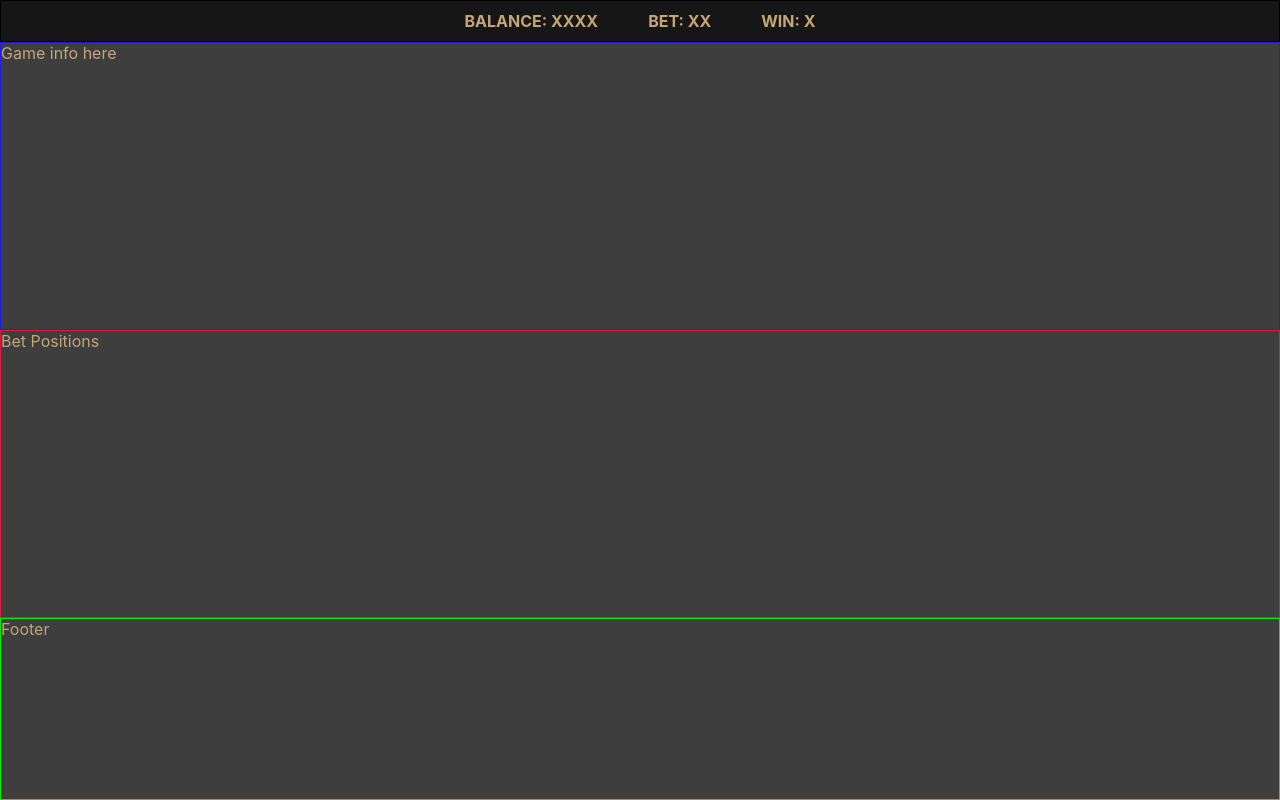
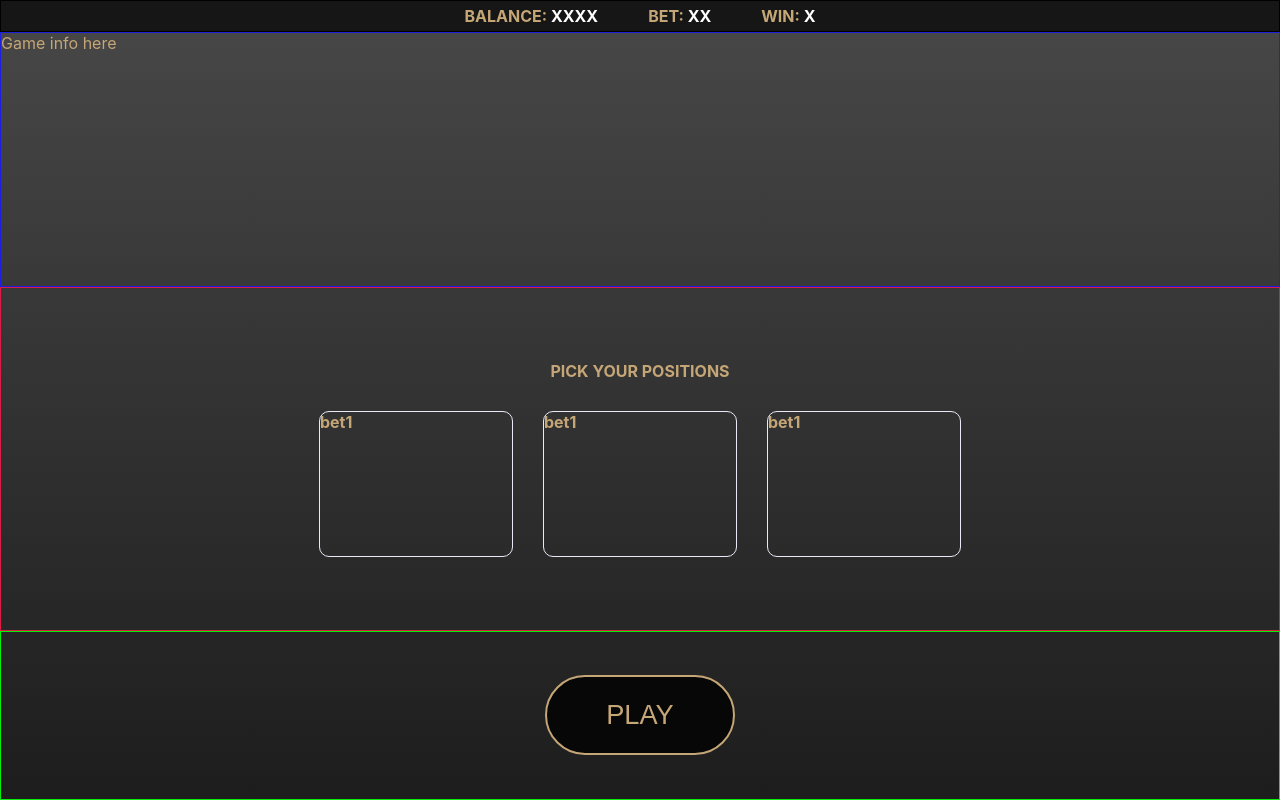
Before and after one commit to codeking4u/bet-rps, a React (Create React App) app: page / in a window 1280 px wide. Built offline with nearby package versions, Linux system fonts and the light colour scheme.

Commit message:
bet space structure

```diff
--- a/src/App.css
+++ b/src/App.css
@@ -3,7 +3,12 @@
   flex-direction: column;
   height: 100vh;
   width: 100vw;
-  background-color: #3e3e3e;
+  background: rgb(29, 29, 29);
+  background: linear-gradient(
+    0deg,
+    rgba(29, 29, 29, 1) 0%,
+    rgba(72, 72, 72, 1) 100%
+  );
   color: #c5a676;
 }
 
@@ -12,24 +17,60 @@
   justify-content: center;
   align-items: center;
   column-gap: 50px;
-  height: 40px;
+  height: 30px;
   background-color: #161616;
   border: 1px solid #000;
   text-transform: uppercase;
   font-weight: 700;
 }
+.header span {
+  color: #fff;
+}
 
 .gameInfo {
-  flex-grow: 5;
+  flex-grow: 8;
   border: 1px solid #1c1fdb;
 }
 
 .betPosition {
+  display: flex;
+  justify-content: center;
+  align-items: center;
+  flex-direction: column;
+  row-gap: 30px;
   flex-grow: 5;
   border: 1px solid #db1c45;
+  font-weight: 700;
+}
+
+.betContainer {
+  display: flex;
+  column-gap: 30px;
+}
+
+.bet {
+  width: 12rem;
+  height: 9rem;
+  border: 1px solid #e8e8f7;
+  border-radius: 10px;
+  cursor: pointer;
 }
 
 .footer {
+  display: flex;
+  align-items: center;
+  justify-content: center;
   flex-grow: 3;
   border: 1px solid #08ee08;
 }
+
+.footer button {
+  width: 190px;
+  height: 80px;
+  color: #c5a676;
+  font-size: 1.7rem;
+  background-color: #070707;
+  border-radius: 50px;
+  border: 2px solid #c5a676;
+  cursor: pointer;
+}
--- a/src/components/bet-position/bet-position.component.tsx
+++ b/src/components/bet-position/bet-position.component.tsx
@@ -1,5 +1,15 @@
+import Bet from "../bet/bet.component";
 const BetPosition = () => {
-  return <div className="betPosition">Bet Positions</div>;
+  return (
+    <div className="betPosition">
+      <div>PICK YOUR POSITIONS</div>
+      <div className="betContainer">
+        <Bet />
+        <Bet />
+        <Bet />
+      </div>
+    </div>
+  );
 };
 
 export default BetPosition;
--- /dev/null
+++ b/src/components/bet/bet.component.tsx
@@ -0,0 +1,5 @@
+const Bet = () => {
+  return <div className="bet">bet1 </div>;
+};
+
+export default Bet;
--- a/src/components/footer/footer.component.tsx
+++ b/src/components/footer/footer.component.tsx
@@ -1,5 +1,9 @@
 const Footer = () => {
-  return <div className="footer">Footer</div>;
+  return (
+    <div className="footer">
+      <button>PLAY</button>
+    </div>
+  );
 };
 
 export default Footer;
```
